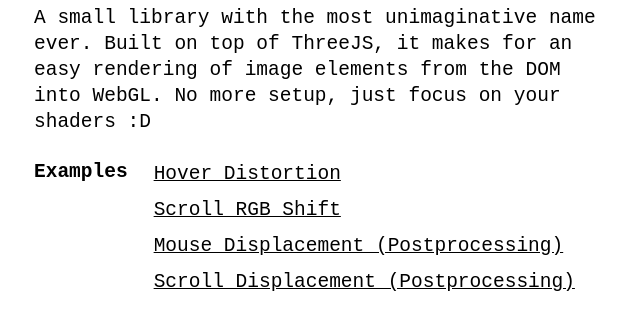
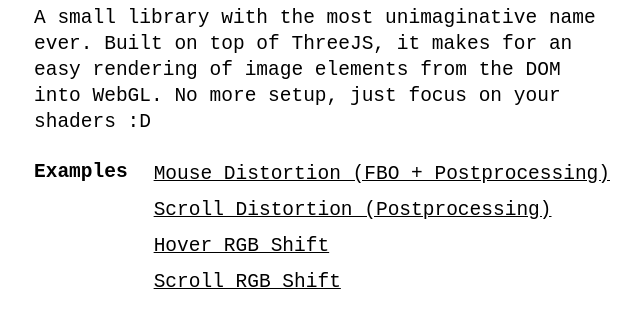
Before and after one commit to Holatresveces/four.js, a plain HTML site: page index.html in a window 1280 px wide. Shown: the part 280-610 px from the top of the page, without its empty margins (314-954 px from the left). Drawn offline with Linux system fonts and the light colour scheme.

Commit message:
Change project titles

```diff
--- a/examples/scroll-displacement/style.css
+++ b/examples/scroll-displacement/style.css
@@ -10,7 +10,7 @@
 body {
   width: 100%;
   height: 100%;
-  background: #ddd;
+  background: black;
 }
 
 .js .loading::before,
--- a/index.html
+++ b/index.html
@@ -20,21 +20,21 @@
           <h2>Examples</h2>
           <ul>
             <li>
-              <a href="examples/hover/index.html">Hover Distortion</a>
+              <a href="examples/mouse-displacement/index.html" target="_blank"
+                >Mouse Distortion (FBO + Postprocessing)</a
+              >
+            </li>
+            <li>
+              <a href="examples/scroll-displacement/index.html" target="_blank"
+                >Scroll Distortion (Postprocessing)</a
+              >
+            </li>
+            <li>
+              <a href="examples/hover/index.html">Hover RGB Shift</a>
             </li>
             <li>
               <a href="examples/rgb-scroll/index.html" target="_blank"
                 >Scroll RGB Shift</a
-              >
-            </li>
-            <li>
-              <a href="examples/mouse-displacement/index.html" target="_blank"
-                >Mouse Displacement (Postprocessing)</a
-              >
-            </li>
-            <li>
-              <a href="examples/scroll-displacement/index.html" target="_blank"
-                >Scroll Displacement (Postprocessing)</a
               >
             </li>
           </ul>
```
